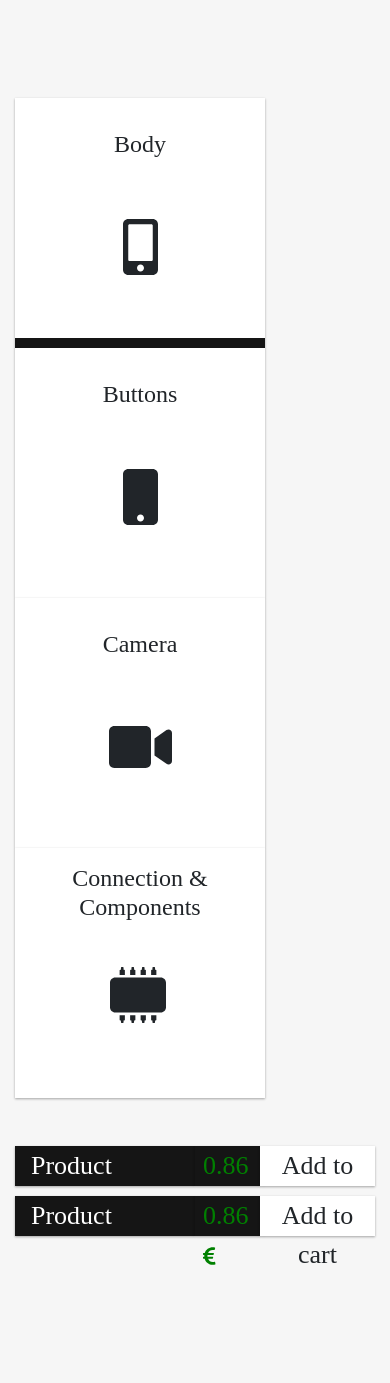
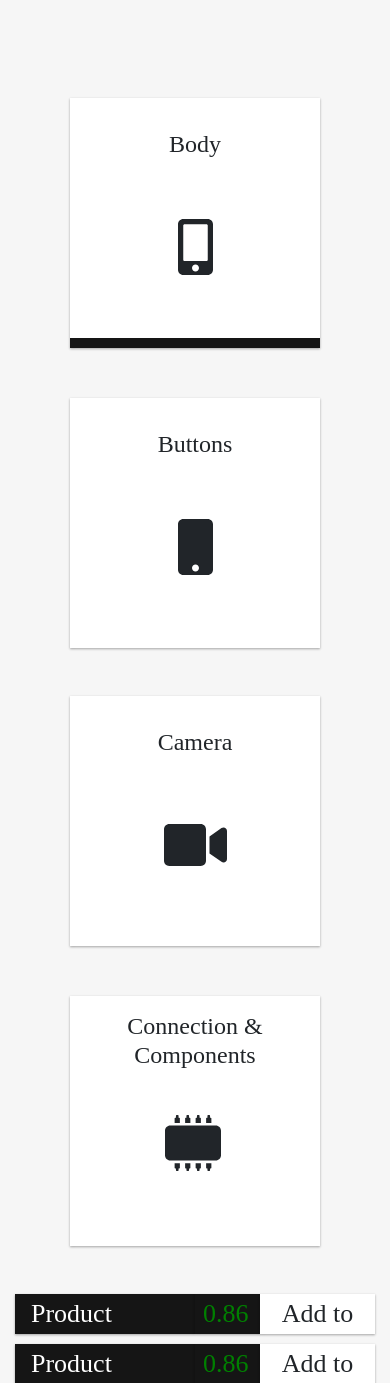
Before and after one commit to RubenTapadas/DYP, a PHP site: page /parts.php in a window 390 px wide. Shown: the part 58-1441 px from the top of the page. Run offline with PHP 8.4, Linux system fonts and the light colour scheme; data that the repository does not hold is empty; some libraries are stand-ins or nearby versions.

Commit message:
changed selective responsive

```diff
--- a/home.php
+++ b/home.php
@@ -166,7 +166,7 @@
                 Email: <a href="mailto:dyp.support@gmail.com">dyp.support@gmail.com</a>
               </li>
               <li>
-                <span style="vertical-align: top;">Social Media: </span> <a href="#!"><span style="font-size:25px;"class="fab fa-facebook-square  "></span></a><span>   </span><a href="#!"><span style="font-size:25px;"class="fab fa-youtube"></span></a>
+                <span style="vertical-align: top;">Social Media: </span> <a href="https://www.facebook.com/designyourproduct" target="_blank"><span style="font-size:25px;"class="fab fa-facebook-square  "></span></a><span>   </span><a href="https://www.youtube.com/channel/UC9LMTBDElZNmBA9HheL0fIg" target="_blank"><span style="font-size:25px;"class="fab fa-youtube"></span></a>
               </li>
               <li >
 
--- a/main.css
+++ b/main.css
@@ -751,14 +751,34 @@ form h3 {
   }
 }
 
-@media only screen and (min-width: 977px) {
+@media only screen and (min-width: 1000px) {
   .cart-outer-icon {
     margin-left: -210px !important;
   }
 }
 
-@media only screen and (min-width: 1193px) {
+@media only screen and (min-width: 1200px) {
   .cart-outer-icon {
     margin-left: -290px !important;
   }
 }
+
+/*Selector*/
+
+@media only screen and (max-width: 1200px) {
+  .original-selector {
+    display: none;
+  }
+}
+
+@media only screen and (min-width: 1201px) {
+  .secondary-selector {
+    display: none;
+  }
+}
+
+@media only screen and (max-width: 767px) {
+  .selector-margin {
+    margin-top: 50px;
+  }
+}
--- a/main.js
+++ b/main.js
@@ -324,18 +324,18 @@ $(window).on('load', function() {
     }
     var cost_current = display_notch + display_size + display_aspectratio + display_resolution + display_type + frame_material + backpanel_material;
     $("#product-price").text(cost_current.toFixed(2));
-    $({
-      numberValue: old_cost_current.toFixed(2)
-    }).animate({
-      numberValue: cost_current.toFixed(2)
-    }, {
-      duration: 1100,
-      easing: 'swing',
-      progress: function() {
-        $("#product-price").text(Math.ceil(this.numberValue * 100) / 100);
-      }
+    //$({
+    //  numberValue: old_cost_current.toFixed(2)
+    //}).animate({
+    //  numberValue: cost_current.toFixed(2)
+    //}, {
+    //  duration: 1100,
+    //  easing: 'swing',
+    //  progress: function() {
+    //    $("#product-price").text(Math.ceil(this.numberValue * 100) / 100);
+    //  }
 
-    });
+    //});
 
 
   });
--- a/parts.php
+++ b/parts.php
@@ -123,7 +123,7 @@
     </nav>
 
     <div class="container">
-      <div class="row pt-5">
+      <div class="row pt-5 original-selector">
         <div class="col-sm">
           <div class="part-body shade part-type light pt-3">
             <div style="height:80px">
@@ -150,6 +150,42 @@
         </div>
         <div class="col-sm">
           <div class="part-connection-components shade part-type light pt-3">
+            <div style="height:80px">
+              <h4>Connection & Components</h4>
+            </div>
+            <span class="fas fa-microchip purchase-icon fa-rotate-90 mt-3" style="height:70px"></span>
+          </div>
+        </div>
+      </div>
+      <div class="row pt-5 secondary-selector">
+        <div class="col-sm">
+          <div class="part-body shade part-type light pt-3" style="margin:0 auto">
+            <div style="height:80px">
+              <h4 class="pt-3">Body</h4>
+            </div>
+            <span class="fas fa-mobile-alt   purchase-icon mt-3" style="height:70px"></span>
+          </div>
+        </div>
+        <div class="col-sm selector-margin">
+          <div class="part-buttons shade part-type light pt-3" style="margin:0 auto">
+            <div style="height:80px">
+              <h4 class="pt-3">Buttons</h4>
+            </div>
+            <span class="fas fa-mobile  purchase-icon mt-3" style="height:70px"></span>
+          </div>
+        </div>
+      </div>
+      <div class="row pt-5 secondary-selector">
+        <div class="col-sm">
+          <div class="part-camera shade part-type light pt-3" style="margin:0 auto">
+            <div style="height:80px">
+              <h4 class="pt-3">Camera</h4>
+            </div>
+            <span class="fas fa-video   purchase-icon mt-3" style="height:70px"></span>
+          </div>
+        </div>
+        <div class="col-sm selector-margin">
+          <div class="part-connection-components shade part-type light pt-3" style="margin:0 auto">
             <div style="height:80px">
               <h4>Connection & Components</h4>
             </div>
```
Also changed, not shown: product.php (+8 -6 lines).
